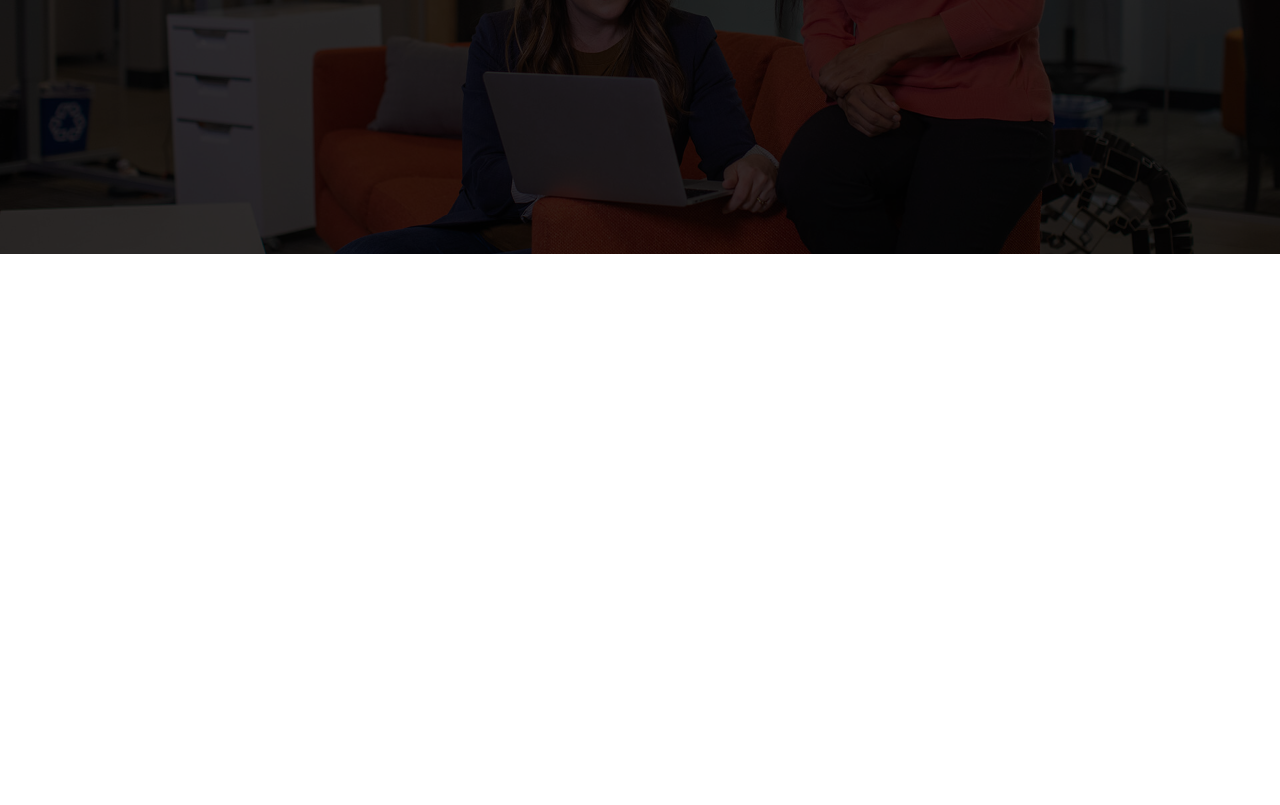
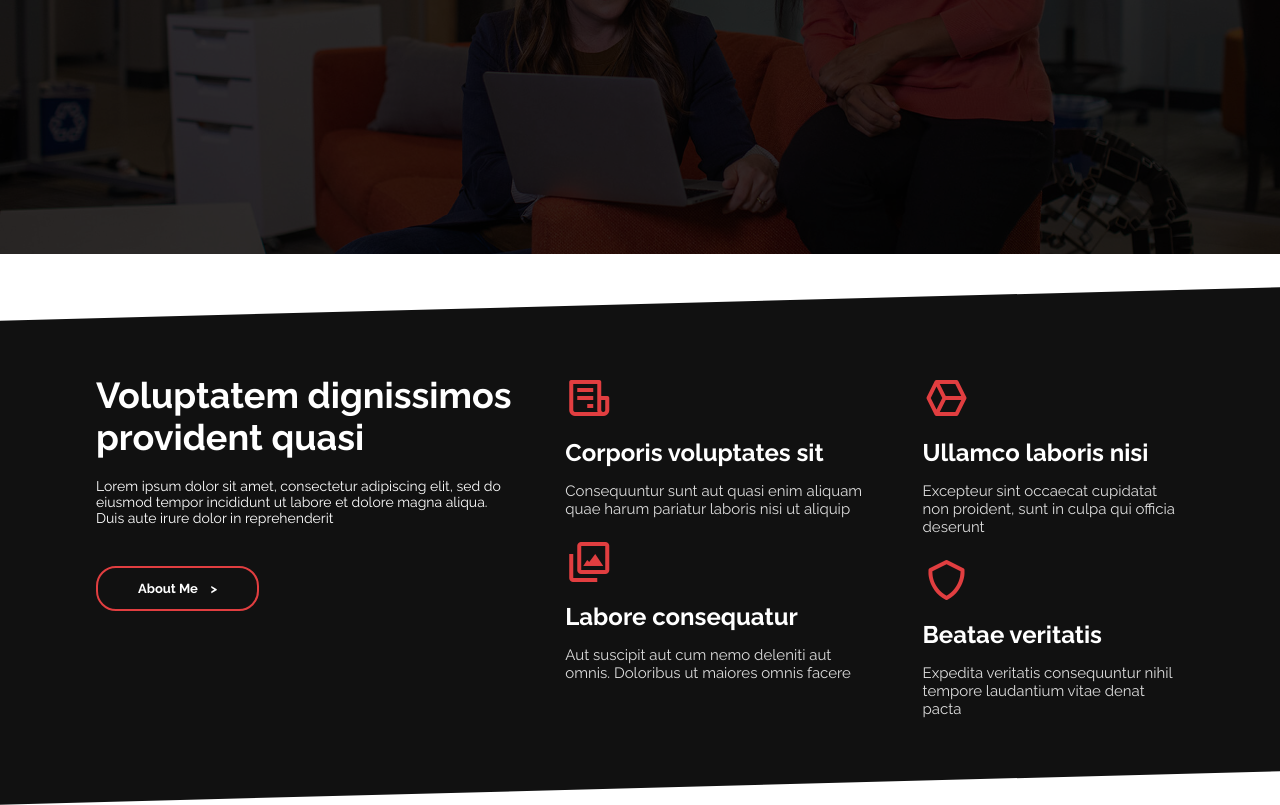
Before and after one commit to ashik-ashik/presento-langing, a plain HTML site: page index.html in a window 1280 px wide. Shown: the part 545-1350 px from the top of the page. Before the commit the page ends 800 px from the top, so only its background shows below. Drawn offline with nearby package versions, Linux system fonts and the light colour scheme.

Commit message:
[ADD] About section added

```diff
--- a/css/includes/_global-classes.scss
+++ b/css/includes/_global-classes.scss
@@ -10,7 +10,15 @@
 .c-red{
   color: $red !important;
 }
-
+.c-ass{
+  color: #ddd !important;
+}
+.bg-black{
+  background: $black !important;
+}
+.bg-dark{
+  background: $dark !important;
+}
 // classes for font sizes
     // fs for [f-:font, s-: size]
 .fs-11{
@@ -120,10 +128,9 @@
   width: $width-b;
   height: $height-b;
   background: $bg-b;
+  position: absolute;
 }
 *::before{
-  content: '';
-  position: absolute;
   transition: all 400ms;
 }
 @mixin after($top-a, $left-a, $width-a, $height-a, $bg-a) {
@@ -132,11 +139,10 @@
   width: $width-a;
   height: $height-a;
   background: $bg-a;
+  position: absolute;
 }
 
 *::after{
-  content: '';
-  position: absolute;
   transition: all 400ms;
 }
 
@@ -185,6 +191,38 @@ body{
 }
 
 // section default padding
-.sec{
-  padding: 50px 0;
+.py50{
+  padding-top: 50px;
+  padding-bottom: 50px;
 }
+.py70{
+  padding-top: 70px;
+  padding-bottom: 70px;
+}
+.my10{
+  margin: 10px 0;
+}
+.my15{
+  margin: 15px 0;
+}
+.my20{
+  margin: 20px 0;
+}
+.mt10{
+  margin-top: 10px;
+}
+.mt15{
+  margin-top: 15px;
+}
+.mt20{
+  margin-top: 20px;
+}
+.mb10{
+  margin-bottom: 10px;
+}
+.mb15{
+  margin-bottom: 15px;
+}
+.mb20{
+  margin-bottom: 20px;
+}
--- a/css/includes/_page-design.scss
+++ b/css/includes/_page-design.scss
@@ -124,3 +124,44 @@
 
 }
 /* ! hero section end */
+
+
+/* about section start */
+#about{
+  margin-top: 50px;
+  transform: skewY(-1.5deg);
+
+  .container{
+    transform: skewY(1.5deg);
+  }
+  .about-item-1{
+    grid-area: about1;
+
+    .button{
+      padding: 13px 40px;
+      border: 2px solid $red;
+      background: transparent;
+      color: $white;
+      border-radius: 20px;
+    }
+    .button:hover{
+      background: $red;
+      border-color: transparent;
+    }
+  }
+  .about-item-2{
+    grid-area: about2;
+  }
+  .about-item-3{
+    grid-area: about3;
+  }
+  .d-grid{
+    display: grid;
+    grid-template-areas:
+    'about1 about1 about1 about1 about2 about2 about2 about3 about3 about3'
+    ;
+    column-gap: 50px;
+  }
+
+}
+/* about section end */
--- a/index.html
+++ b/index.html
@@ -55,7 +55,7 @@
   <main>
 
     <!-- hero section -->
-    <section class="hero sec" id="hero">
+    <section class="hero py50" id="hero">
       <div class="container">
         <div class="d-grid">
           <div class="hero-content">
@@ -67,6 +67,57 @@
       </div>
     </section>
     <!-- ! hero section -->
+
+    <!-- about section -->
+    <section class="about py70 bg-black" id="about">
+      <div class="container">
+        <div class="d-grid">
+          <div class="item about-item-1">
+            <h2 class="fs-36 fw-9 c-white">Voluptatem dignissimos provident quasi</h2>
+            <p class="c-white fs-14 my20">
+              Lorem ipsum dolor sit amet, consectetur adipiscing elit, sed do eiusmod tempor incididunt ut labore et dolore magna aliqua. Duis aute irure dolor in reprehenderit
+            </p>
+            <a href="#" class="button btn-about mt20">About Me &nbsp; &nbsp;<span>&GT;</span></a>
+          </div>
+
+          <div class="item about-item-2">
+            <div class="icon-box mb20">
+              <i class="bx bx-receipt fs-48 c-red"></i>
+              <h4 class="c-white fs-24 my15">Corporis voluptates sit</h4>
+              <p class="c-ass fs-15">
+                Consequuntur sunt aut quasi enim aliquam quae harum pariatur laboris nisi ut aliquip
+              </p>
+            </div>
+            <div class="icon-box mt20">
+              <i class="bx bx-images fs-48 c-red"></i>
+              <h4 class="c-white fs-24 my15">Labore consequatur</h4>
+              <p class="c-ass fs-15">
+                Aut suscipit aut cum nemo deleniti aut omnis. Doloribus ut maiores omnis facere
+              </p>
+            </div>
+          </div>
+
+          <div class="item about-item-3">
+            <div class="icon-box mb20">
+              <i class="bx bx-cube-alt fs-48 c-red"></i>
+              <h4 class="c-white fs-24 my15">Ullamco laboris nisi</h4>
+              <p class="c-ass fs-15">
+                Excepteur sint occaecat cupidatat non proident, sunt in culpa qui officia deserunt
+              </p>
+            </div>
+            <div class="icon-box mt20">
+              <i class="bx bx-shield fs-48 c-red"></i>
+              <h4 class="c-white fs-24 my15">Beatae veritatis</h4>
+              <p class="c-ass fs-15">
+                Expedita veritatis consequuntur nihil tempore laudantium vitae denat pacta
+              </p>
+            </div>
+          </div>
+
+        </div>
+      </div>
+    </section>
+    <!-- ! about section -->
   </main>
 
 
```
Also changed, not shown: css/index.css, 1 other file.
